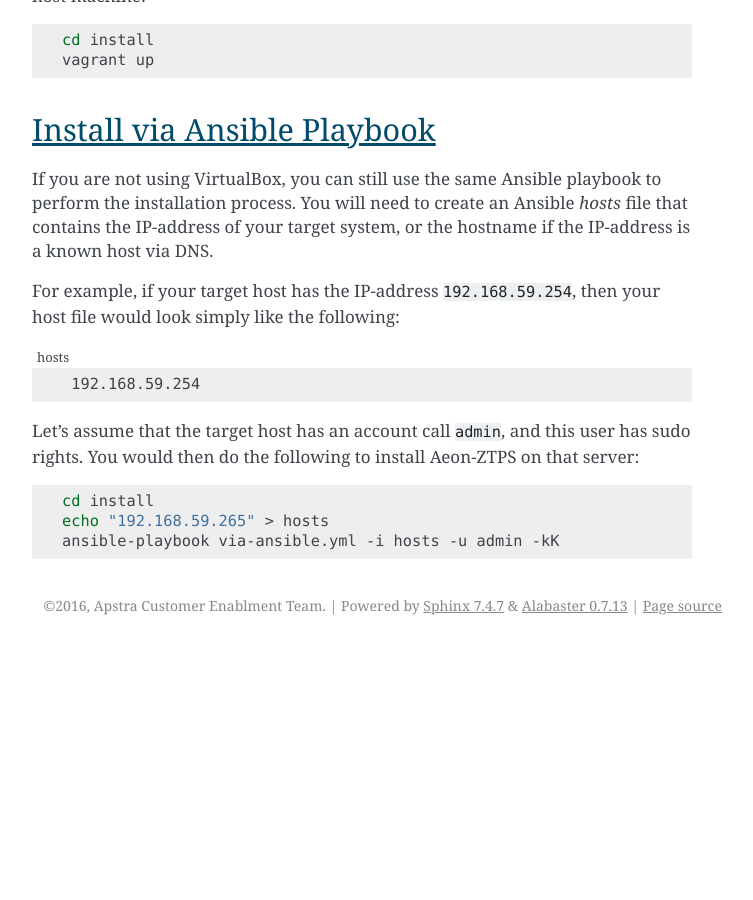
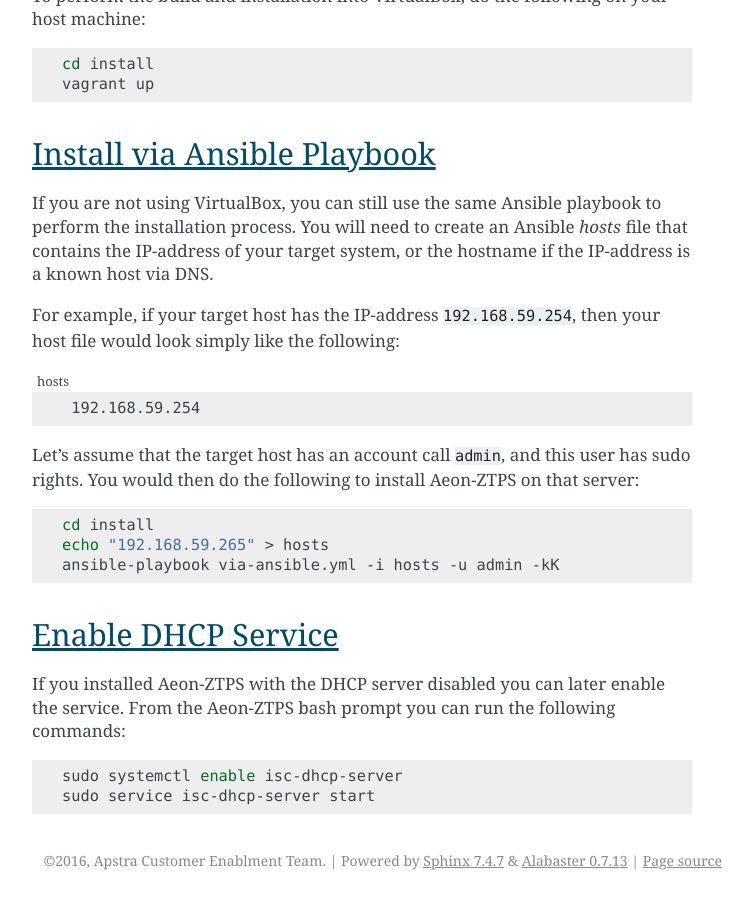
Before and after one commit to ebeahan/aeon-ztps, a Sphinx documentation site: the page built from docs/source/installation-guide/installation-guide.rst, in a window 1280 px wide and 900 px high, scrolled down 2194 px. Shown: the whole window, without its empty margins (388-1141 px from the left). Built offline with Sphinx 7.4.7, drawn with Linux system fonts in a browser that asks for light colours; the version number is read from the project's files by our own code; before the commit the page ends 2839 px from its top, so only the background shows below that; some of the changed text lies outside the part shown.

Commit message:
Feature/install fixes (#98)
* fixes #51

* fixes #72

```diff
--- a/docs/source/installation-guide/installation-guide.rst
+++ b/docs/source/installation-guide/installation-guide.rst
@@ -31,7 +31,7 @@
     :emphasis:`optional` |br|
     |box| |sp| |sp| :strong:`Enable DHCP Service` |br|
 
-        Edit the file :literal:`install/vars/host.yml` and change the :code:`Include_dhcp_server` variable to
+        Edit the file :literal:`install/vars/dhcp-server.yml` and change the :code:`DHCPS_enable` variable to
         :code:`yes`
 
     .. figure:: install-dhcp-yes.png
@@ -110,3 +110,13 @@
     cd install
     echo "192.168.59.265" > hosts
     ansible-playbook via-ansible.yml -i hosts -u admin -kK
+
+Enable DHCP Service
+-------------------
+If you installed Aeon-ZTPS with the DHCP server disabled you can later enable the service.  From the Aeon-ZTPS
+bash prompt you can run the following commands:
+
+.. code:: bash
+
+    sudo systemctl enable isc-dhcp-server
+    sudo service isc-dhcp-server start
```
Also changed, not shown: 6 other files.
